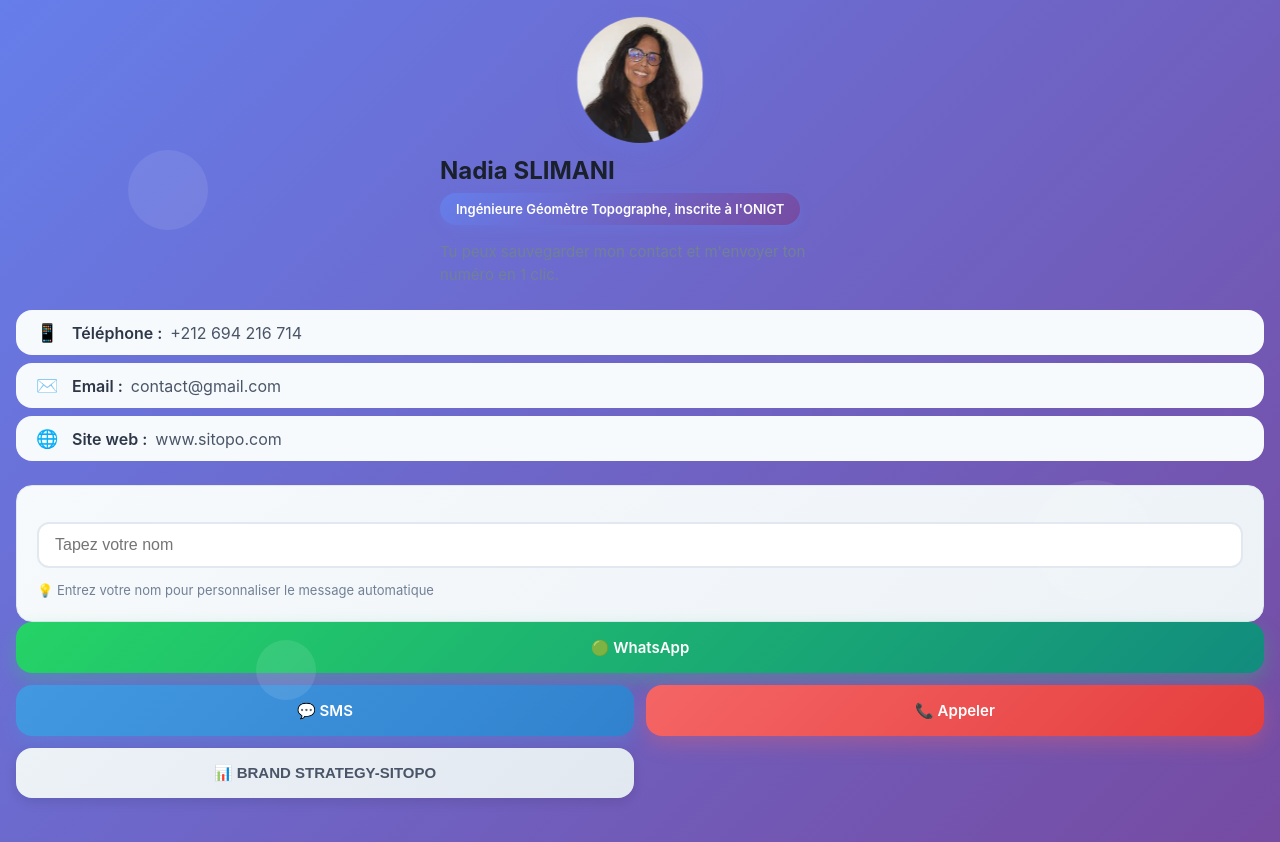
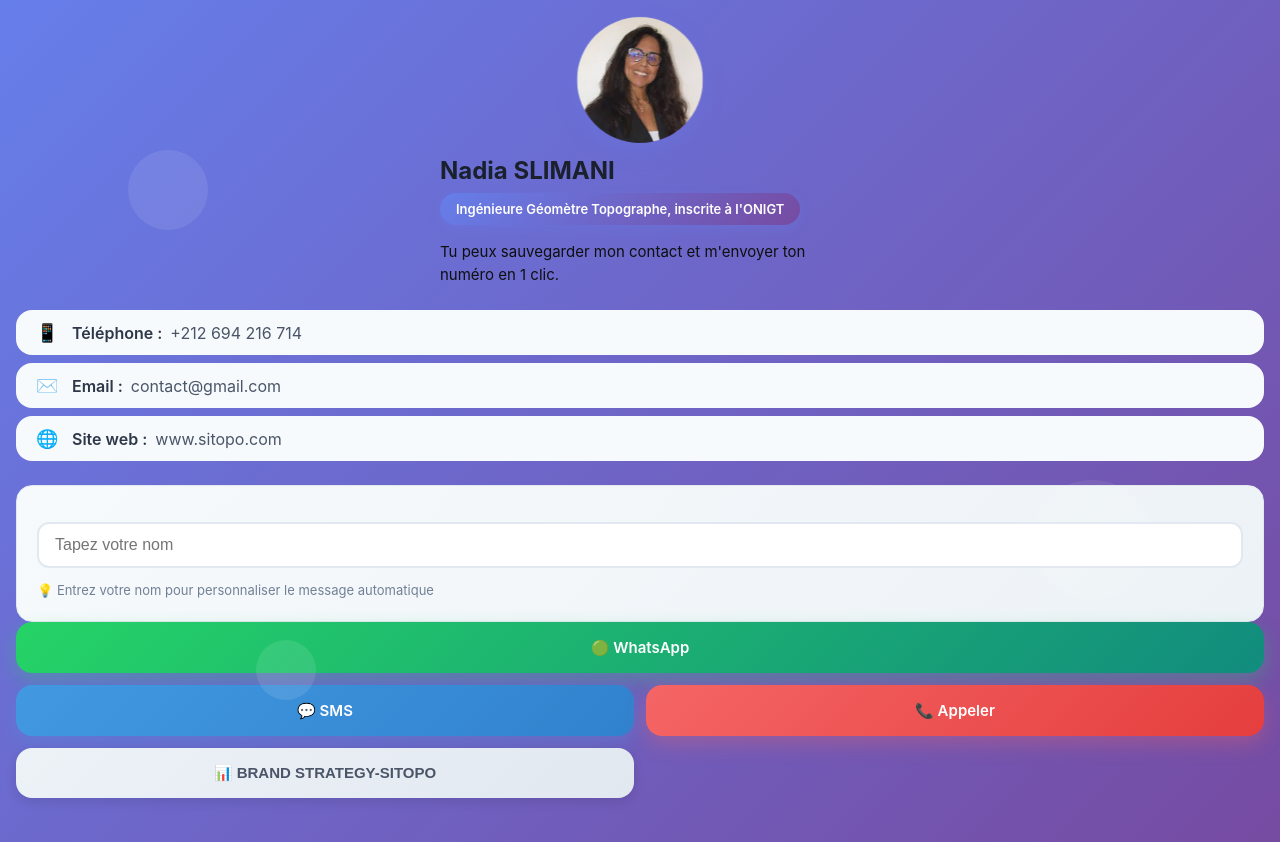
Before and after one commit to ANOUAR-BEN/te, a plain HTML site: page index.html in a window 1280 px wide. Drawn offline with Linux system fonts and the light colour scheme.

Commit message:
Update index.html

```diff
--- a/index.html
+++ b/index.html
@@ -159,7 +159,7 @@
     }
 
     .subtitle {
-      color: #718096;
+      color: #0e0f0fff;
       font-size: 15px;
       margin: 16px 0 24px;
       line-height: 1.5;
```
